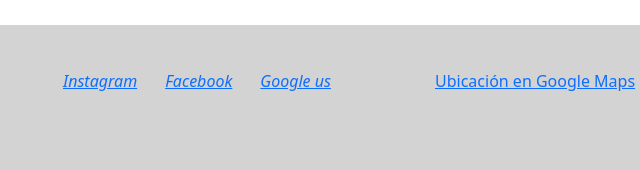
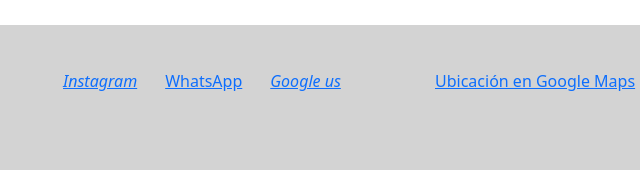
Before and after one commit to marianoC1990/EntregaFinal_Curotto, a website: page pages/contacto.html in a window 1280 px wide. Shown: the part 915-1085 px from the top of the page, 413-1053 px from the left. Drawn offline with nearby package versions, Linux system fonts and the light colour scheme.

Commit message:
agregando wpp con ankor

```diff
--- a/pages/contacto.html
+++ b/pages/contacto.html
@@ -79,9 +79,8 @@
                   </a>
                 </li>
                 <li class="list-inline-item">
-                  <a href="#">
-                    <i class="fab fa-facebook fa-2x">Facebook</i>
-                  </a>
+                  <a href="https://wa.me/34654807903" target="_blank">WhatsApp</a>
+
                 </li>
                 <li class="list-inline-item">
                   <a href="https://www.google.com/">
```
